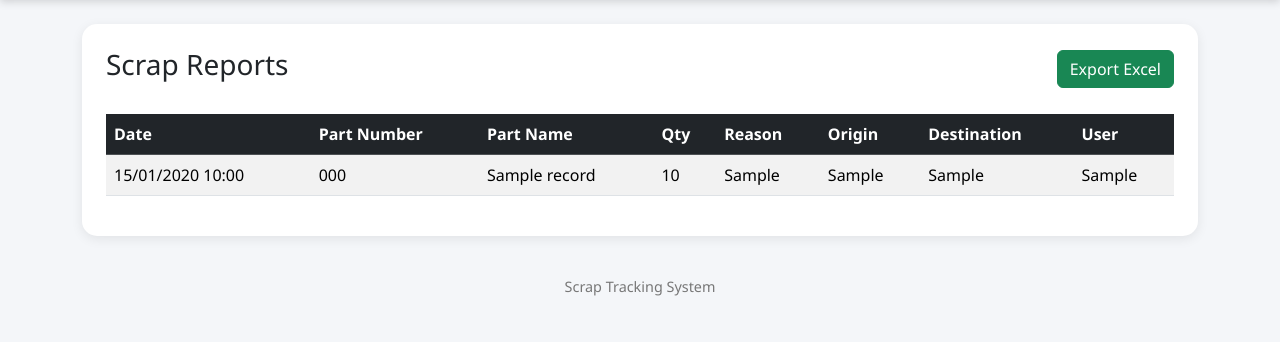
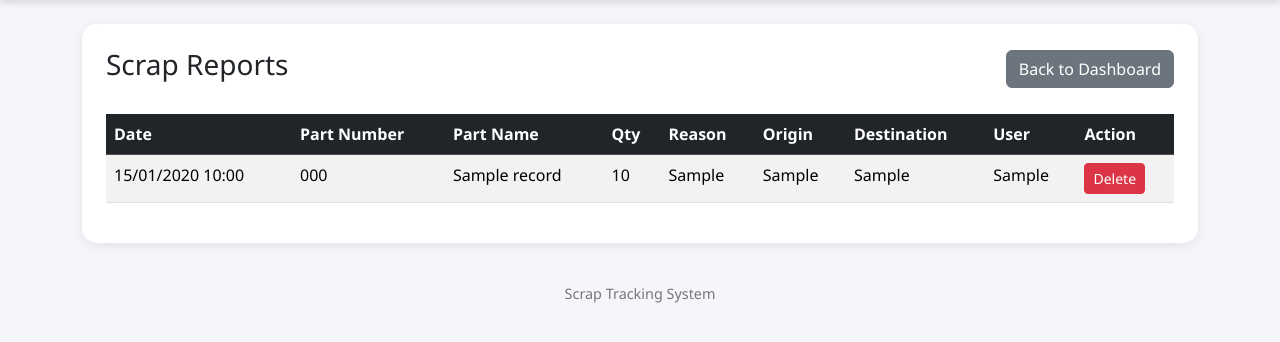
Before and after one commit to hgooders/SCRAP-TRACKER-V2, a Flask app: page /reports in a window 1280 px wide. Shown: the part 56-398 px from the top of the page. Run offline with Flask 3, Linux system fonts and the light colour scheme; a user stored in the database is signed in; tables that the repository leaves empty hold one stand-in row (values such as "Sample post").

Commit message:
Update reports.html

```diff
--- a/templates/reports.html
+++ b/templates/reports.html
@@ -1,68 +1,177 @@
 {% extends "base.html" %}
+
+
 
 {% block content %}
 
+
+
 <div class="card p-4">
+
+
 
     <div class="d-flex justify-content-between align-items-center mb-4">
 
+
+
         <h3>
+
             Scrap Reports
+
         </h3>
 
-        <a href="/export-excel" class="btn btn-success">
-            Export Excel
+
+
+        <a href="/dashboard" class="btn btn-secondary">
+
+            Back to Dashboard
+
         </a>
+
+
 
     </div>
 
+
+
+    <div class="table-responsive">
+
+
+
         <table class="table table-striped table-hover">
+
+
 
             <thead class="table-dark">
 
+
+
                 <tr>
+
                     <th>Date</th>
+
                     <th>Part Number</th>
+
                     <th>Part Name</th>
+
                     <th>Qty</th>
+
                     <th>Reason</th>
+
                     <th>Origin</th>
+
                     <th>Destination</th>
+
                     <th>User</th>
+
+                    <th>Action</th>
+
                 </tr>
+
+
 
             </thead>
 
+
+
             <tbody>
+
+
 
             {% for record in records %}
 
+
+
             <tr>
+
+
 
                 <td>{{ record.created_at.strftime('%d/%m/%Y %H:%M') }}</td>
 
+
+
                 <td>{{ record.part_number }}</td>
+
+
 
                 <td>{{ record.part_name }}</td>
 
+
+
                 <td>{{ record.quantity }}</td>
+
+
 
                 <td>{{ record.reason }}</td>
 
+
+
                 <td>{{ record.origin_line }}</td>
+
+
 
                 <td>{{ record.destination_line }}</td>
 
+
+
                 <td>{{ record.submitted_by }}</td>
+
+
+
+                <td>
+
+
+
+                    <form action="/delete-record/{{ record.id }}" method="POST">
+
+
+
+                        <button
+
+                            type="submit"
+
+                            class="btn btn-danger btn-sm"
+
+                            onclick="return confirm('Delete this scrap record?');"
+
+                        >
+
+                            Delete
+
+                        </button>
+
+
+
+                    </form>
+
+
+
+                </td>
+
+
 
             </tr>
 
+
+
             {% endfor %}
+
+
 
             </tbody>
 
+
+
         </table>
+
+
 
     </div>
 
+
+
+</div>
+
+
+
 {% endblock %}
```
Lines whose indentation alone changed are shown as unchanged.
